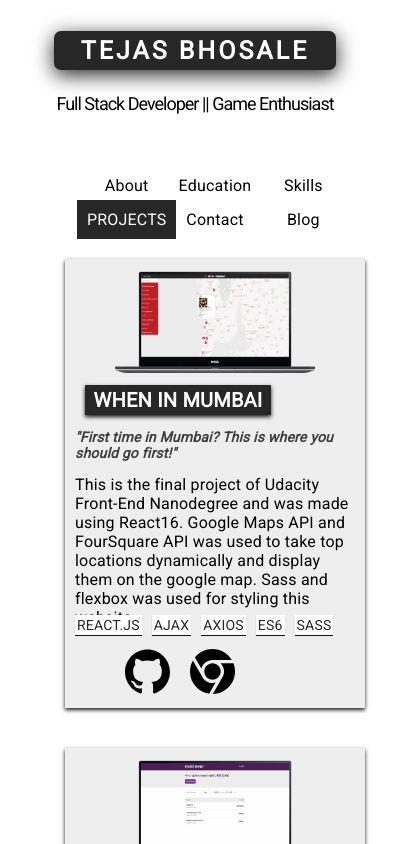
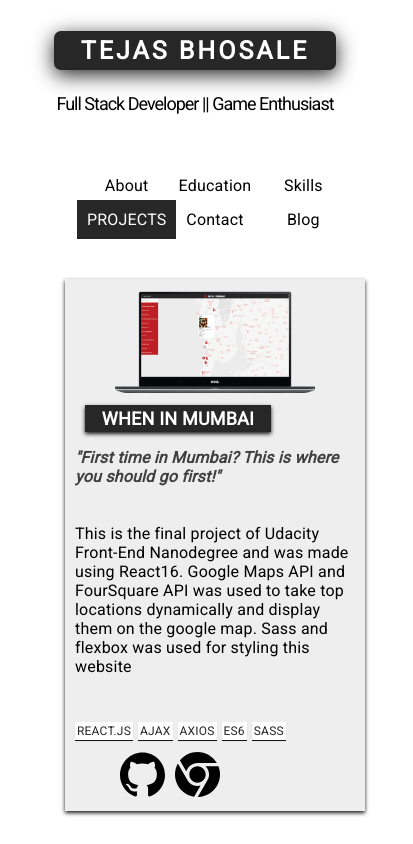
Before and after one commit to bhosaleT/my-portfolio-react, a React (Create React App) app: page / in a window 390 px wide. Both pictures are taken after a click on the item "Projects". Shown: the top 844 px of the page, 413 px wide, since content can reach past the window. Built offline with nearby package versions, Linux system fonts and the light colour scheme.

Commit message:
responsive design for projects component

```diff
--- a/src/css/App.css
+++ b/src/css/App.css
@@ -691,39 +691,16 @@ li {
 /*============== PROJECTS ============ */
 
 .projects {
-  margin: 20px auto;
+  margin: 30px auto;
   /* display: grid;
   grid-template-columns: repeat(auto-fit, minmax(550px, 1fr));
   grid-gap: 30px; */
-  width: 950px;
+  width: 800px;
 }
 
-@media (max-width: 1200px) {
-  .projects {
-    margin: 20px auto;
-    width: 700px;
-  }
-}
-
-@media (max-width: 800px) {
-  .projects {
-    margin: 20px auto;
-    width: 600px;
-  }
-}
-
-@media (max-width: 600px) {
-  .projects {
-    margin: 20px auto;
-    width: 400px;
-  }
-}
-
-@media (max-width: 400px) {
-  .projects {
-    margin: 20px auto;
-    width: 300px;
-  }
+.project-img {
+  width: 600px;
+  height: auto;
 }
 
 .img-container {
@@ -737,11 +714,7 @@ li {
   padding: 10px;
   height: auto;
   width: auto;
-  /* border-radius: 5px; */
   box-shadow: 0 2px 4px rgba(0, 0, 0, 0.9);
-  /* display: grid;
-  justify-content: center;
-  align-items: center; */
   display: flex;
   flex-direction: column;
   margin-bottom: 40px;
@@ -781,35 +754,6 @@ li {
   box-shadow: 0 2px 4px rgba(0, 0, 0, 0.9);
 }
 
-.project-img {
-  width: 700px;
-  height: auto;
-}
-
-@media (max-width: 1200px) {
-  .project-img {
-    width: 500px;
-  }
-}
-
-@media (max-width: 850px) {
-  .project-img {
-    width: 400px;
-  }
-}
-
-@media (max-width: 600px) {
-  .project-img {
-    width: 300px;
-  }
-}
-
-@media (max-width: 400px) {
-  .project-img {
-    width: 200px;
-  }
-}
-
 .project-shortDesc {
   height: 30px;
   font-size: 16px;
@@ -819,35 +763,6 @@ li {
 
 .project-desc {
   height: 80px;
-}
-
-@media (max-width: 700px) {
-  .project-desc {
-    height: 80px;
-    font-size: 16px;
-  }
-
-  .project-shortDesc {
-    height: 20px;
-    font-size: 14px;
-  }
-
-  /* .tag{
-    display: grid;
-    grid-template-columns: 1fr 1fr;
-  } */
-}
-
-@media (max-width: 600px) {
-  .project-desc {
-    height: 110px;
-    font-size: 16px;
-  }
-
-  .project-shortDesc {
-    height: 30px;
-    font-size: 14px;
-  }
 }
 
 .tag-div {
@@ -880,13 +795,6 @@ li {
   justify-content: space-between;
 }
 
-@media (max-width: 710px) {
-  .project-bottom {
-    display: flex;
-    flex-direction: column;
-  }
-}
-
 .buttons {
   display: flex;
   flex-direction: row;
@@ -898,6 +806,95 @@ li {
 
 .link-item:hover {
   transform: translateY(-10px) scale(1.5);
+}
+
+@media (max-width: 1200px) {
+  .projects {
+    margin: 30px auto;
+    width: 600px;
+  }
+
+  .project-img {
+    width: 400px;
+    height: auto;
+  }
+}
+
+@media (max-width: 800px) {
+  .projects {
+    margin: 0px auto;
+    width: 400px;
+  }
+
+  .project-img {
+    width: 300px;
+    color: red;
+    height: auto;
+  }
+
+  .project-bottom {
+    display: flex;
+    flex-direction: column;
+    align-items: start;
+    justify-content: center;
+  }
+
+  .link {
+    padding: 5px;
+  }
+
+  .project-desc {
+    height: 120px;
+  }
+
+  .project-shortDesc {
+    height: 40px;
+  }
+
+  .project-title {
+    font-size: 18px;
+    margin: 10px;
+    background: #272727;
+    color: white;
+    /* width: 180px; */
+    padding: 3px;
+    box-shadow: 0 2px 4px rgba(0, 0, 0, 0.9);
+  }
+}
+
+@media (max-width: 600px) {
+  .projects {
+    margin: 40px auto;
+    width: 300px;
+  }
+
+  .project-img {
+    width: 200px;
+    color: red;
+    height: auto;
+  }
+
+  .project-desc {
+    height: 170px;
+  }
+
+  .project-shortDesc {
+    height: 60px;
+  }
+
+  .tag-item {
+    background-color: white;
+    color: #272727;
+    font-size: 12px;
+    text-transform: uppercase;
+    text-align: center;
+    padding: 2px;
+    margin-right: 5px;
+    /* color: white; */
+    font-weight: 400;
+    /* border-radius: 5px; */
+    box-shadow: 0 0.5px 0.5px rgba(0, 0, 0, 0.9);
+  }
 }
 
 /* -------------------- THE BLOG COMPONENT ---------------- */
```
